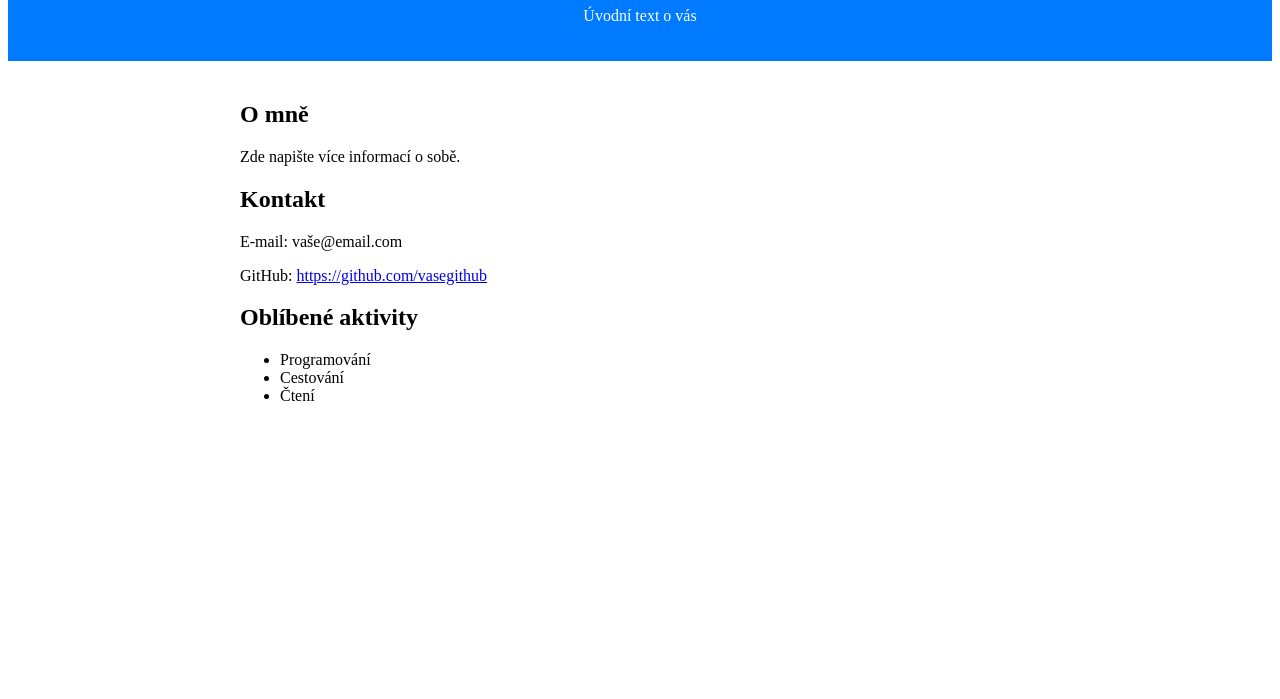
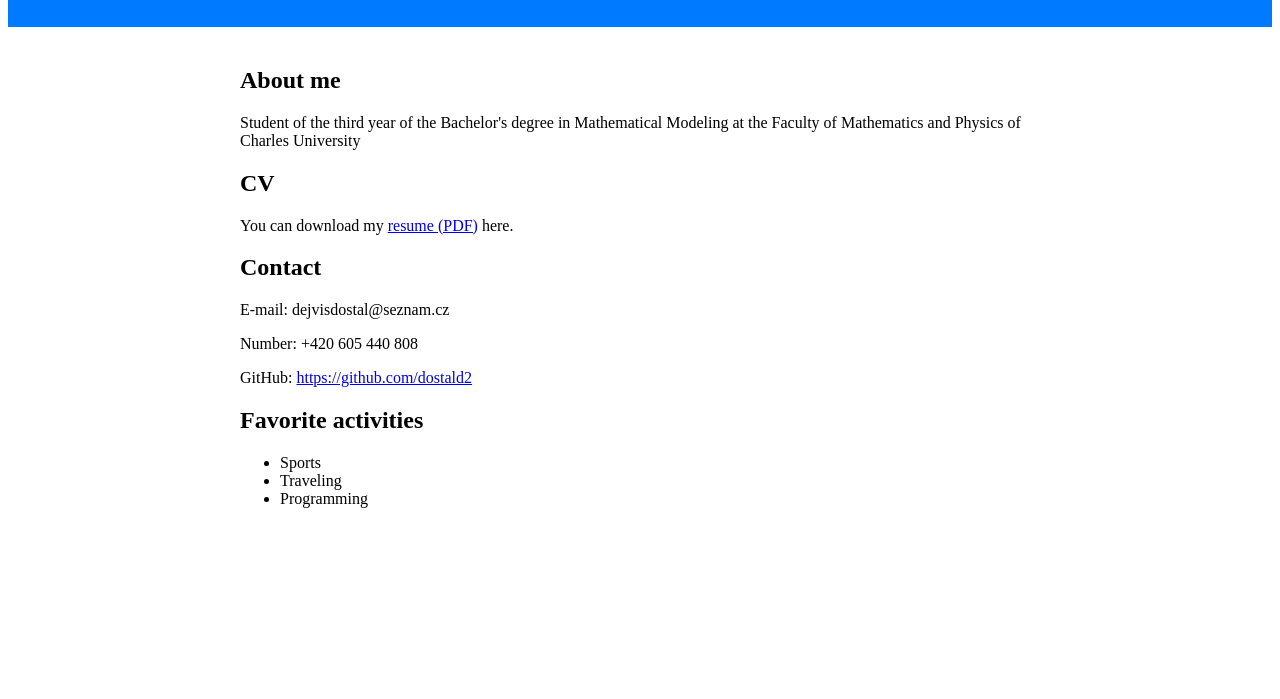
Before and after one commit to dostald2/dostald2.github.io, a plain HTML site: page index.html in a window 1280 px wide. Shown: the part 101-800 px from the top of the page. Drawn offline with Linux system fonts and the light colour scheme.

Commit message:
Update index.html

```diff
--- a/index.html
+++ b/index.html
@@ -23,23 +23,28 @@
 </head>
 <body>
     <header>
-        <h1>Váš jméno</h1>
-        <p>Úvodní text o vás</p>
+        <h1>David Dostál</h1>
     </header>
 
     <div class="container">
-        <h2>O mně</h2>
-        <p>Zde napište více informací o sobě.</p>
+        <h2>About me</h2>
+        <p>Student of the third year of the Bachelor's degree in Mathematical Modeling at the Faculty of Mathematics and Physics of Charles University</p>
 
-        <h2>Kontakt</h2>
-        <p>E-mail: vaše@email.com</p>
-        <p>GitHub: <a href="https://github.com/vasegithub">https://github.com/vasegithub</a></p>
+        <h2>CV</h2>
+        <p>You can download my <a href="link-to-your-cv.pdf" target="_blank">resume (PDF)</a> here.</p>
 
-        <h2>Oblíbené aktivity</h2>
+
+        <h2>Contact</h2>
+        <p>E-mail: dejvisdostal@seznam.cz</p>
+        <p>Number: +420 605 440 808</p>
+        <p>GitHub: <a href="https://github.com/dostald2">https://github.com/dostald2</a></p>
+
+        <h2>Favorite activities</h2>
         <ul>
-            <li>Programování</li>
-            <li>Cestování</li>
-            <li>Čtení</li>
+            <li>Sports</li>
+            <li>Traveling</li>
+            <li>Programming</li>
+
         </ul>
     </div>
 </body>
```
